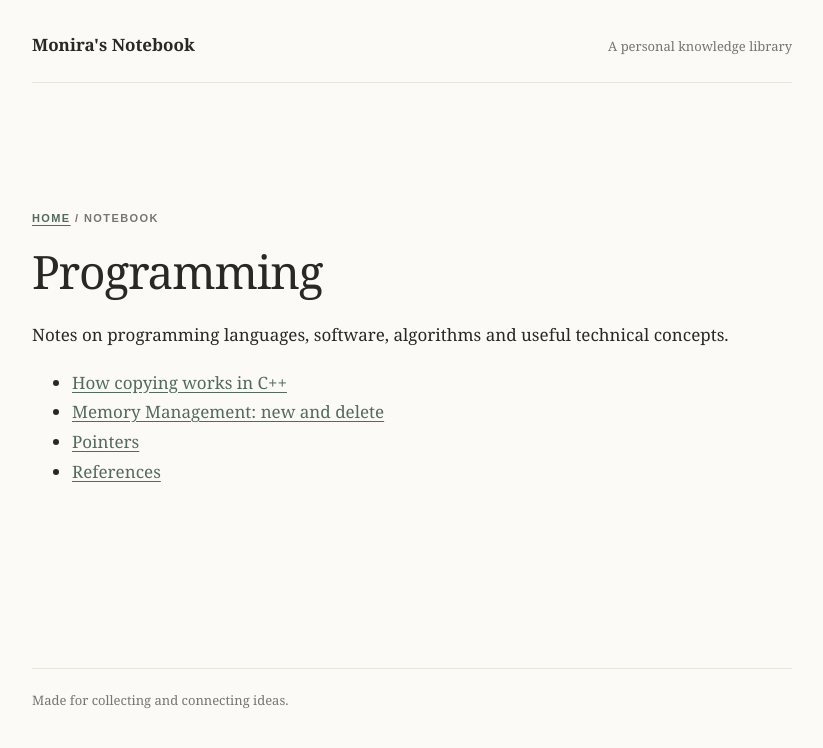
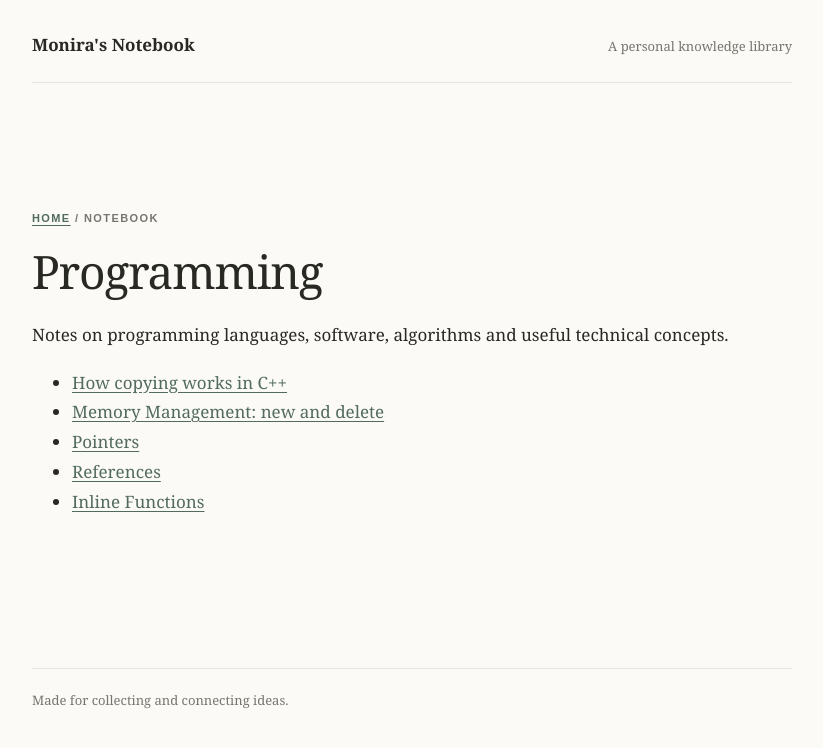
Before and after one commit to monirafatma/monirafatma.github.io, a Jekyll site: the page built from notebooks/programming.md, in a window 1280 px wide. Shown: the top 748 px of the page, without its empty margins (228-1051 px from the left). Built offline with Jekyll 4.4.1, drawn with Linux system fonts in a browser that asks for light colours.

Commit message:
List Inline Functions note in Programming notebook

```diff
--- a/notebooks/programming.md
+++ b/notebooks/programming.md
@@ -15,4 +15,5 @@ Notes on programming languages, software, algorithms and useful technical concep
   <li><a href="{{ '/notes/programming/memory-management-new-delete/' | relative_url }}">Memory Management: new and delete</a></li>
   <li><a href="{{ '/notes/programming/pointers/' | relative_url }}">Pointers</a></li>
   <li><a href="{{ '/notes/programming/references/' | relative_url }}">References</a></li>
+  <li><a href="{{ '/notes/programming/inline-functions/' | relative_url }}">Inline Functions</a></li>
 </ul>
```
